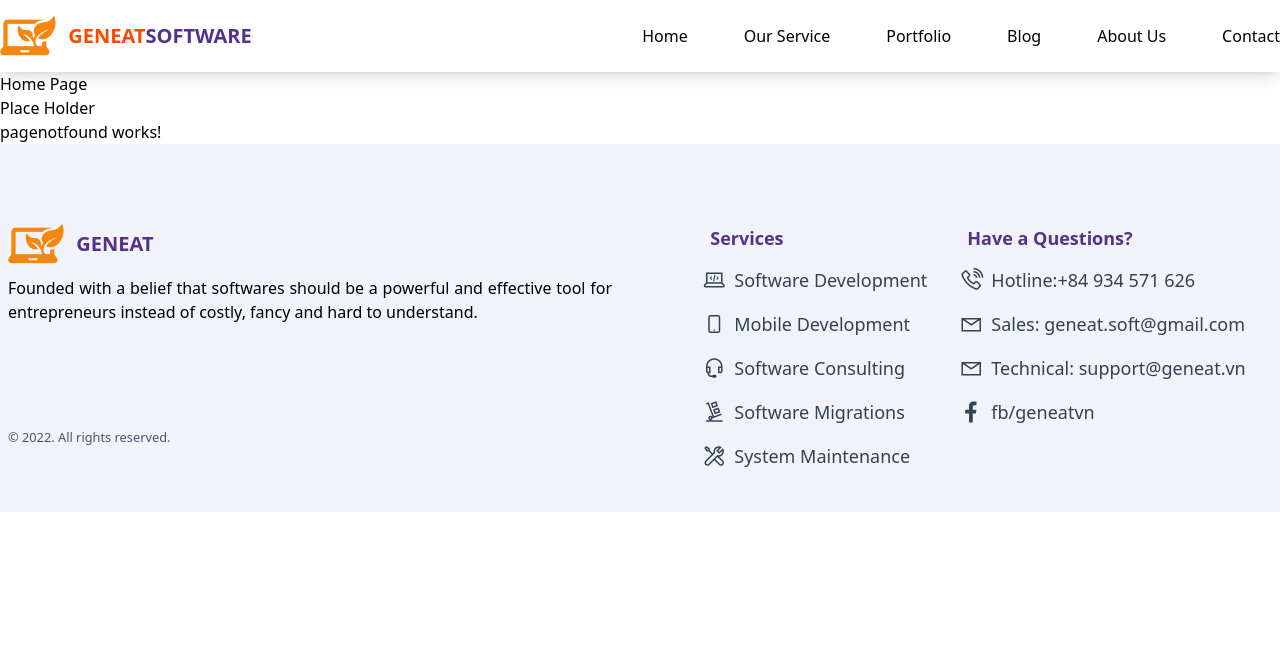
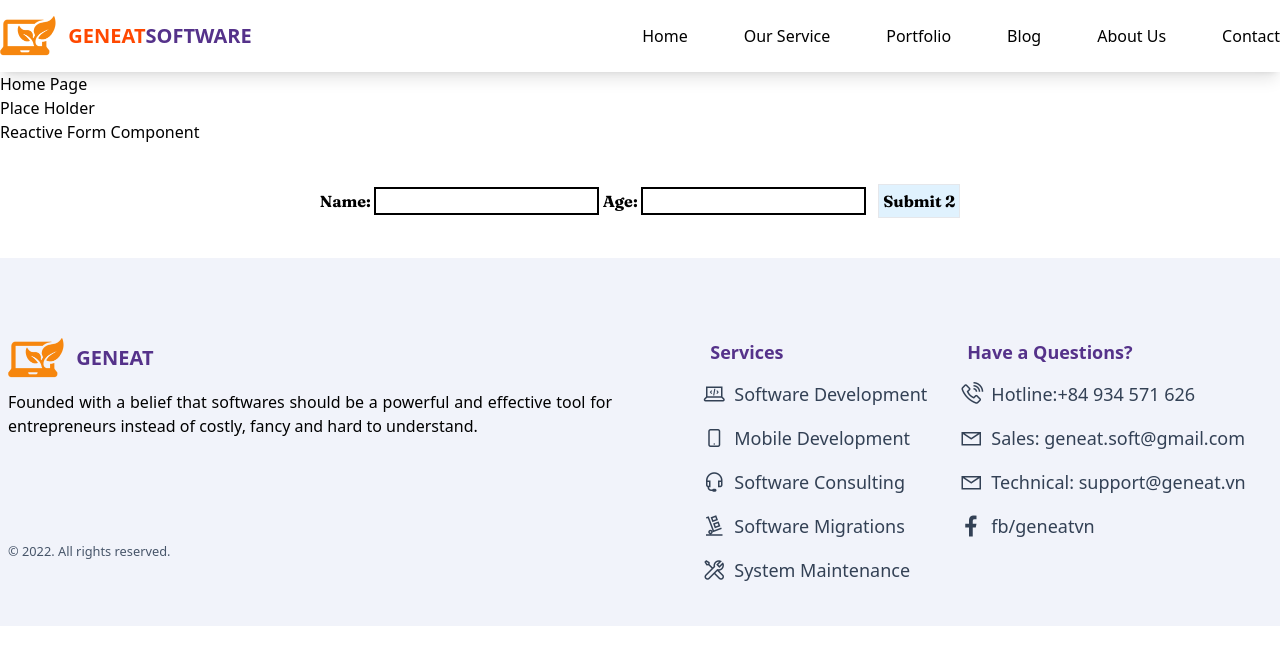
Before and after one commit to nguyenle2k/website, an Angular app: page /reactiveform in a window 1280 px wide. Shown: the top 664 px of the page. Built offline with nearby package versions, Linux system fonts and the light colour scheme.

Commit message:
add(template-driven-form; reactive-form): form

```diff
--- a/src/app/app-routing.module.ts
+++ b/src/app/app-routing.module.ts
@@ -8,11 +8,15 @@ import { PlaceholderComponent } from './routing/pages/placeholder/placeholder.co
 import { Longform1Component } from './routing/pages/longform1/longform1.component';
 import { OverviewComponent } from './routing/pages/overview/overview.component';
 import { PagenotfoundComponent } from './routing/component/pagenotfound/pagenotfound.component';
+import { TemplateDrivenFormComponent } from './routing/component/template-driven-form/template-driven-form.component';
+import { ReactiveFormComponent } from './routing/component/reactive-form/reactive-form.component';
 const routes: Routes = [
   { path: '',
   component: MainComponent,
   children: [
     { path: '', component: HomeComponent},
+    { path: 'reactiveform', component: ReactiveFormComponent},
+    { path: 'templateform', component: TemplateDrivenFormComponent},
     { path: 'overview', component: OverviewComponent},
     { path: 'placeholder', component: PlaceholderComponent},
     { path: 'home', component: HomeComponent},
--- a/src/app/app.component.html
+++ b/src/app/app.component.html
@@ -12,6 +12,11 @@
       >Place Holder</a
     >
   </li>
+  <li>
+    <a routerLink="/reactiveform" routerLinkActive="active" class="hover:text-green-500"
+      >Reactive Form Component</a
+    >
+  </li>
 </ul>
 
 <router-outlet></router-outlet>
--- a/src/app/routing/component/Service/common.service.ts
+++ b/src/app/routing/component/Service/common.service.ts
@@ -12,4 +12,8 @@ export class CommonService {
   public binhPhuong(n: number): number {
     return n * n;
   }
+
+  public submidData(data: any): void {
+    console.log('Send data to server. Data = ', data)
+  }
 }
--- /dev/null
+++ b/src/app/routing/component/reactive-form/reactive-form.component.html
@@ -0,0 +1,22 @@
+<div class="container mx-auto my-10">
+  <div class="flex justify-center">
+    <form [formGroup]="formData" (ngSubmit)="onSubmit()" class="Fraunces-600">
+      Name:
+      <!-- reactive-form -->
+      <input type="text" formControlName="name" class="border-2 border-black pl-1"/>
+      Age:
+      <input type="text" formControlName="age" class="border-2 border-black pl-1"/>
+
+
+      <!-- template-driven-form -->
+      <!-- <input
+              type="text"
+              [(ngModel)]="name"
+              [ngModelOptions]="{ standalone: true }"
+              class="border-2 border-black"
+      /> -->
+      <!-- <button (click)="submitForm()" class="bg-sky-100 border ml-3 p-1 ">Submit</button> -->
+      <button type="submit" class="bg-sky-100 border ml-3 p-1">Submit 2</button>
+    </form>
+  </div>
+</div>
--- /dev/null
+++ b/src/app/routing/component/reactive-form/reactive-form.component.ts
@@ -0,0 +1,24 @@
+import { Component } from '@angular/core';
+import { FormControl, FormGroup } from '@angular/forms';
+import { CommonService } from '../Service/common.service';
+
+@Component({
+  selector: 'app-reactive-form',
+  templateUrl: './reactive-form.component.html',
+  styleUrls: ['./reactive-form.component.less']
+})
+export class ReactiveFormComponent {
+  public formData: FormGroup = new FormGroup ({
+    name: new FormControl(''),
+    age: new FormControl(''),
+  });
+
+  public onSubmit() {
+  //  console.log('submit form: formData = ' + this.formData.value);
+   this.common.submidData({name: this.formData.value});
+  }
+
+  constructor(private common: CommonService) {}
+
+  ngOnInit(): void {}
+}
--- /dev/null
+++ b/src/app/routing/component/template-driven-form/template-driven-form.component.html
@@ -0,0 +1,13 @@
+<div class="container mx-auto my-20 flex justify-center">
+  <form (ngSubmit)="submitForm()" class="Fraunces-600">
+    Name:
+    <input
+      type="text"
+      [(ngModel)]="name"
+      [ngModelOptions]="{ standalone: true }"
+      class="border-2 border-black"
+    />
+    <!-- <button (click)="submitForm()" class="bg-sky-100 border ml-3 p-1 ">Submit</button> -->
+    <button class="bg-sky-100 border ml-3 p-1 ">Submit 2</button>
+  </form>
+</div>
--- /dev/null
+++ b/src/app/routing/component/template-driven-form/template-driven-form.component.ts
@@ -0,0 +1,18 @@
+import { Component } from '@angular/core';
+import { CommonService } from '../Service/common.service';
+
+@Component({
+  selector: 'app-template-driven-form',
+  templateUrl: './template-driven-form.component.html',
+  styleUrls: ['./template-driven-form.component.less']
+})
+export class TemplateDrivenFormComponent {
+
+  constructor(private common: CommonService) {}
+
+  public name ='';
+  public submitForm(): void {
+    // console.log('submit form: name = ' + this.name)
+    this.common.submidData({name: this.name, age:10});
+  }
+}
```
Also changed, not shown: src/app/app.module.ts (+7 -1 lines), src/app/routing/component/reactive-form/reactive-form.component.less (added), src/app/routing/component/template-driven-form/template-driven-form.component.less (added), 2 other files (tests, documents, lock files or other folders).
